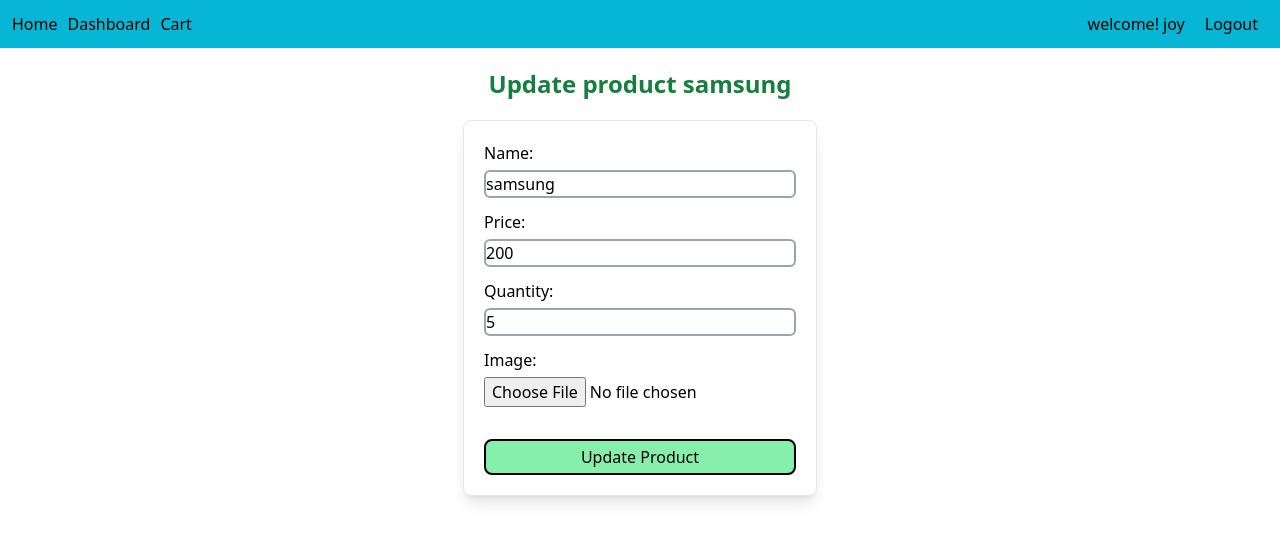
After one commit to joy-mahmud/django-shopping-app, a Django app: page /admin-panel/updateProduct/1 in a window 1280 px wide. The commit adds this page. Shown: the top 542 px of the page. Run offline with Django 5.2, Linux system fonts and the light colour scheme; a user stored in the database is signed in; data comes from the database, SQL or seed files in the repository; both versions use the stored data as it was after the commit; some libraries are stand-ins or nearby versions.

Commit message:
update delete product

```diff
--- a/admin_panel/forms.py
+++ b/admin_panel/forms.py
@@ -5,3 +5,8 @@ class AddProduct(forms.ModelForm):
     class Meta:
         model=Product
         fields=['name','price','quantity','image']
+
+class UpdateProduct(forms.ModelForm):
+    class Meta:
+        model=Product
+        fields=['name','price','quantity','image']
--- a/admin_panel/templates/admin_panel/sidebar.html
+++ b/admin_panel/templates/admin_panel/sidebar.html
@@ -7,7 +7,7 @@
             <a href="{% url 'dashboard' %}" class="block px-4 py-2 text-gray-200 hover:bg-gray-700 rounded">All products</a>
         </li>
         <li>
-            <a href="#" class="block px-4 py-2 text-gray-200 hover:bg-gray-700 rounded">Add products</a>
+            <a href="{% url 'add_product' %}" class="block px-4 py-2 text-gray-200 hover:bg-gray-700 rounded">Add products</a>
         </li>
         <li>
             <a href="#" class="block px-4 py-2 text-gray-200 hover:bg-gray-700 rounded">All users</a>
--- /dev/null
+++ b/admin_panel/templates/admin_panel/update_product.html
@@ -0,0 +1,39 @@
+<!DOCTYPE html>
+<html lang="en">
+<head>
+    <meta charset="UTF-8">
+    <meta name="viewport" content="width=device-width, initial-scale=1.0">
+    <title>update product</title>
+    <script src="https://cdn.tailwindcss.com"></script>
+</head>
+<body>
+    {% include "main/menu.html" %}
+    <h2 class="text-center font-bold text-2xl my-5 text-green-700">Update product {{product.name}}</h2>
+   <div class="flex justify-center">
+    <form action="" method="post" enctype='multipart/form-data' class="border p-5 rounded-lg shadow-lg" >
+        {% csrf_token %}
+        {% comment %} {{form}} {% endcomment %}
+       <div class='flex flex-col gap-3'>
+            <div class='flex flex-col gap-[5px]'>
+                <label for="id_name">Name:</label>
+                <input type="text" name="name" value={{product.name|default_if_none:""}} maxlength="100" required="" id="id_name" class="border-[2px] rounded-md border-gray-400">
+            </div>
+            <div class='flex flex-col gap-[5px]'>
+                <label for="id_price">Price:</label>
+                <input type="number" name="price" value={{form.price.value | default_if_none:""}} required="" id="id_price" class="border-[2px] rounded-md border-gray-400">
+            </div>
+            <div class='flex flex-col gap-[5px]'>
+                <label for="id_quantity">Quantity:</label>
+                <input type="number" name="quantity" value={{form.quantity.value | default_if_none:""}} required="" id="id_quantity" class="border-[2px] rounded-md border-gray-400">
+            </div>
+            <div class='flex flex-col gap-[5px]'>
+                <label for="id_image">Image:</label>
+                <input type="file" name="image" id="id_image">
+            </div>
+            <button type="submit" class="border-[2px] border-black px-3 py-1 rounded-lg mt-[20px] bg-green-300 hover:bg-green-500">Update Product</button>
+       </div>
+
+    </form>
+   </div>
+</body>
+</html>
--- a/admin_panel/urls.py
+++ b/admin_panel/urls.py
@@ -4,4 +4,6 @@ from . import views
 urlpatterns = [
     path('dashboard/',views.dashboard,name='dashboard'),
     path('addProduct/',views.add_product, name="add_product"),
+    path('updateProduct/<int:id>',views.update_product, name="update_product"),
+    path('deleteProduct/<int:id>',views.delete_product,name="delete_product" )
 ]
--- a/admin_panel/views.py
+++ b/admin_panel/views.py
@@ -2,7 +2,7 @@ from django.shortcuts import render,redirect
 from django.http import HttpResponse
 from django.contrib.auth.decorators import login_required,user_passes_test
 from main.models import Product
-from .forms import AddProduct
+from .forms import AddProduct,UpdateProduct
 # Create your views here.
 def is_admin(user):
     return user.is_superuser
@@ -27,3 +27,25 @@ def add_product(request):
         'form':form
     }
     return render(request,'main/addProduct.html',context)
+
+@login_required
+@user_passes_test(is_admin)
+def update_product(request,id):
+    product= Product.objects.get(id=id)
+    if request.method=="POST":
+        form=UpdateProduct(request.POST,request.FILES, instance=product)
+        if form.is_valid():
+            form.save()
+            return redirect('dashboard')
+    else:
+        form = UpdateProduct(instance=product)
+    return render(request,'admin_panel/update_product.html',{'form':form,'product':product})
+
+@login_required
+@user_passes_test(is_admin)
+def delete_product(request,id):
+    product=Product.objects.get(id=id)
+    if request.method=="POST":
+        product.delete()
+        return redirect('dashboard')
+    return render(request,'admin_panel/confirm_delete.html',{'product':product})
--- a/main/templates/main/menu.html
+++ b/main/templates/main/menu.html
@@ -5,9 +5,11 @@
                 <li class="mr-[10px] hover:text-white">
                     <a href=" {% url 'home' %}">Home</a>
                 </li>
-                <li class="mr-[10px] hover:text-white">
-                    <a href="{% url 'add_product' %}">Add product</a>
+               {% if request.user.is_superuser %}
+               <li class="mr-[10px] hover:text-white">
+                <a href="{% url 'dashboard' %}">Dashboard</a>
                 </li>
+               {% endif %}
                 <li class="mr-[10px] hover:text-white">
                     <a href="{% url 'cart' %}">Cart</a>
                 </li>
@@ -22,7 +24,7 @@
             {% else %}
                <div class="flex gap-3">
                     <li class="mr-[10px] hover:text-white">
-                        <a href=" {% url 'home' %}">Login</a>
+                        <a href=" {% url 'login' %}">Login</a>
                     </li>
                     <li class="mr-[10px] hover:text-white">
                         <a href="{% url 'register' %}">Register</a>
```
Also changed, not shown: admin_panel/templates/admin_panel/confirm_delete.html (added, +23 -0 lines), admin_panel/templates/admin_panel/dashboard.html (+5 -5 lines), db.sqlite3, media/uploads/mobile3_707XBHe.jpg (added), media/uploads/mobile3_gvbe5I9.jpg (added), media/uploads/mobile4_2XF0FTQ.jpg (added).
